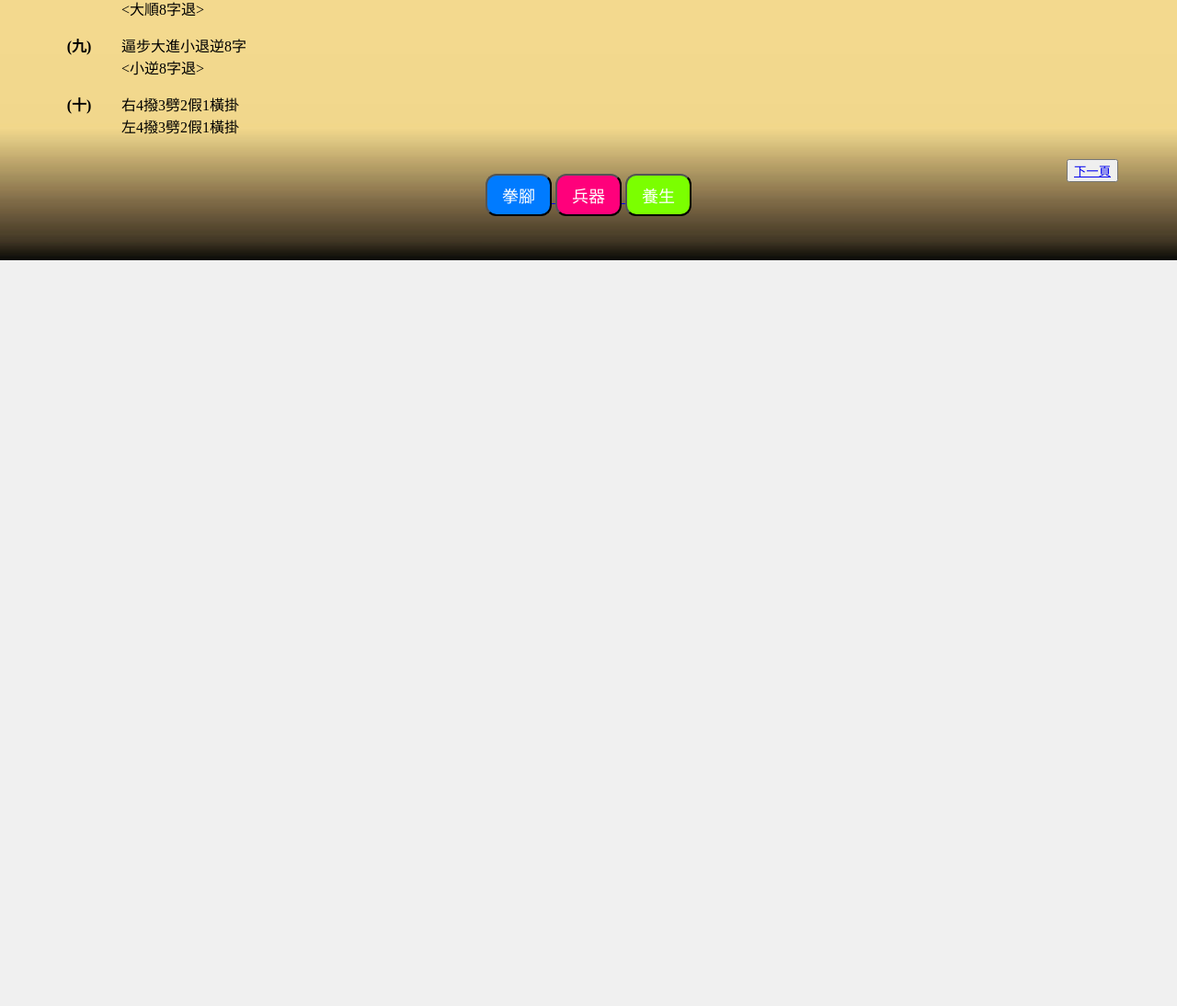
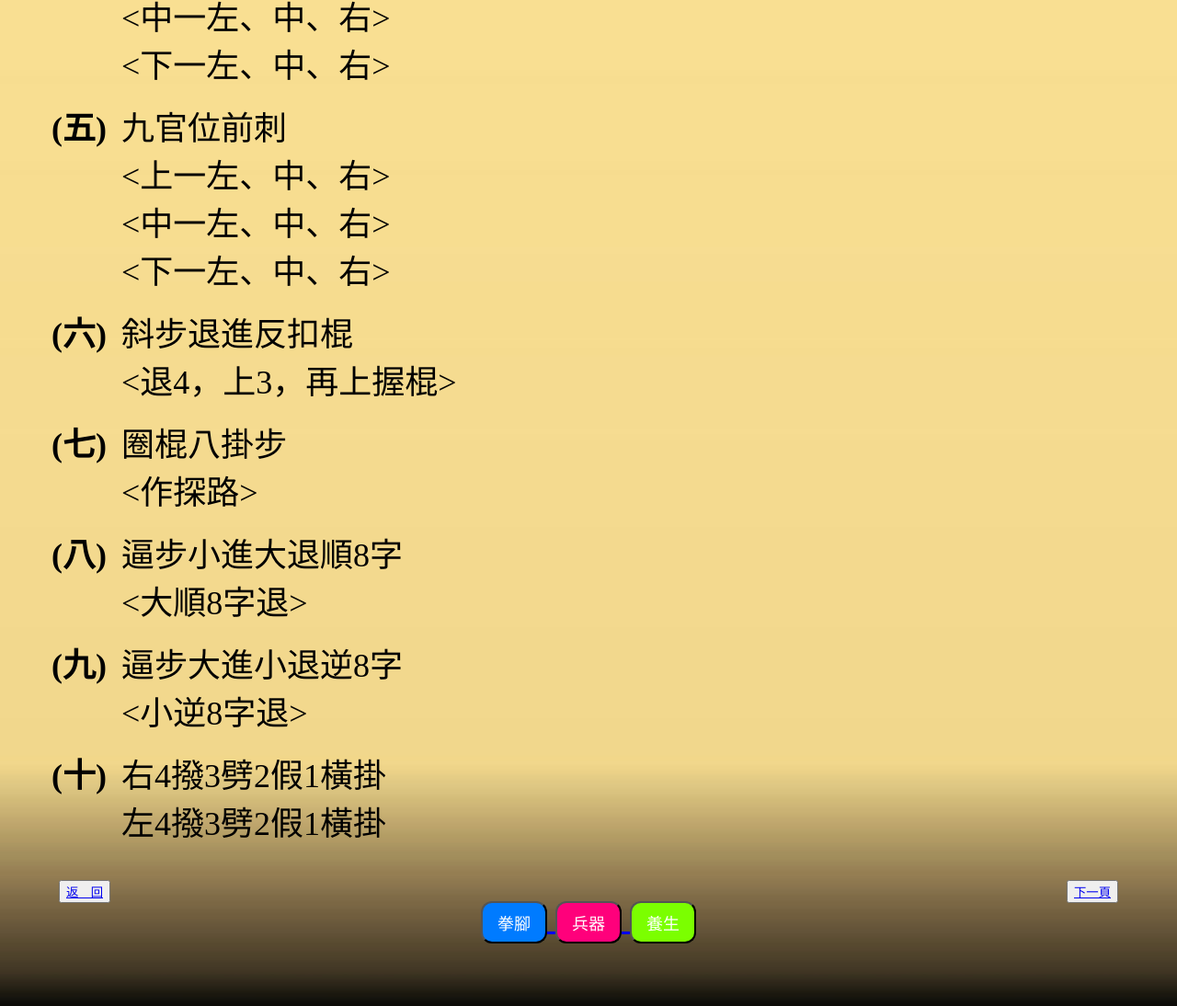
Before and after one commit to Taiji-Tuishou/Weapons, a plain HTML site: page Nunchaku/Nunchaku1.html in a window 1280 px wide. Shown: the part 683-1777 px from the top of the page at 92% size. Before the commit the page ends 966 px from the top, so only its background shows below. Drawn offline with Linux system fonts and the light colour scheme.

Commit message:
Add files via upload

```diff
--- a/Nunchaku/Nunchaku1.html
+++ b/Nunchaku/Nunchaku1.html
@@ -54,7 +54,7 @@
 </head>
 <body>
 <figure class="table">
-    <table>
+    <table style="font-size:36px;">
         <tbody>
             <tr>
                 <td colspan="2" style="text-align: center;">
@@ -106,7 +106,7 @@
                 <td colspan="2">
 	              <table>
                           <td width=30% style="text-align: left;">
-                                &nbsp;
+                            <button id="nextBtn"><a href="javascript:history.back()">返　回</a></button>
                           </td>
                           <td width=40%  style="text-align:center;">
                   <p style="text-align:center;">
@@ -125,7 +125,7 @@
                   </p>
                           </td>
                           <td width=30% style="text-align: right;">
-                            <button id="nextBtn"><a title="NexPage" href="Nunchaku2.html">下一頁</button>
+                            <button id="nextBtn"><a title="NexPage" href="Nunchaku2.html">下一頁</a></button>
                           </td>
                       </tr>
 	                   </table>
```
Also changed, not shown: Nunchaku/Nunchaku2.html (+2 -2 lines).
